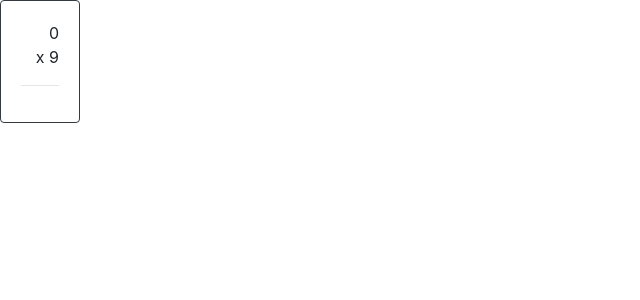
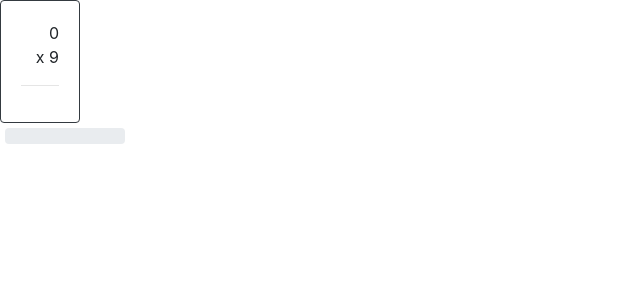
Before and after one commit to onearmeded/mult-facts, a React (Create React App) app: page / in a window 1280 px wide. Shown: the top 300 px of the page, without its empty margins (0-640 px from the left). Built offline with nearby package versions, Linux system fonts and the light colour scheme.

Commit message:
Add progress bar for score keeping

```diff
--- a/src/App.js
+++ b/src/App.js
@@ -1,10 +1,10 @@
 import React from 'react';
 import './App.css';
-import Flashcard from './Flashcard';
+import FlashcardGame from './FlashcardGame';
 
 function App() {
   return (
-    <Flashcard max={4} maxRange={10}></Flashcard>
+    <FlashcardGame max={4} maxRange={10} questions={25}/>
   );
 }
 
--- a/src/Flashcard.js
+++ b/src/Flashcard.js
@@ -1,6 +1,5 @@
-import React, { useState, useEffect, useRef } from 'react';
+import React, { useState, useEffect } from 'react';
 import Card from 'react-bootstrap/Card';
-import useReferredState from './useReferredState';
 
 function Flashcard(props) {
     const [ first, setFirst] = useState(randomInt(props.max));
@@ -14,14 +13,7 @@ function Flashcard(props) {
           window.removeEventListener("keydown", onKeyDown);
         } // This return function cleans up the event listener
       }, [answer, first, second]);
-// try setting the array to actual props
 
-    //const answerRef = useRef(answer);
-
-    // const setAnswer = x => {
-    //     answerRef.current = x;
-    //     _setAnswer(x);
-    // }
 
     function onKeyDown( { key }) {
         setBorder('dark');
@@ -31,10 +23,12 @@ function Flashcard(props) {
                 setFirst(randomInt(props.max));
                 setSecond(randomInt(props.maxRange));
                 setAnswer('');
+                props.onCorrectAnswer();
             }
             else {
                 setBorder('danger')
                 setAnswer('');
+                props.onIncorrectAnswer();
             }
         }
         else {
--- a/src/FlashcardGame.js
+++ b/src/FlashcardGame.js
@@ -0,0 +1,26 @@
+import React, { useState } from 'react';
+import Flashcard from './Flashcard';
+import ProgressBar from 'react-bootstrap/ProgressBar';
+
+export default function FlashcardGame(props)
+{
+    const [score, setScore] = useState(0);
+
+    const onCorrectAnswer = () => {
+        setScore(score + 1);
+        console.log("Correct");
+    }
+
+    const onIncorrectAnswer = () => {
+        console.log("Incorrect");
+    }
+
+    const currentPercent = () => (score / props.questions) * 100;
+
+    return (
+        <div>
+            <Flashcard max={props.max} maxRange = {props.maxRange}
+                onCorrectAnswer={onCorrectAnswer} onIncorrectAnswer={onIncorrectAnswer} />
+            <div style={{margin:'5px'}}><ProgressBar now={currentPercent()} style={{width:'10em'}} /></div>
+        </div>);
+}
```
